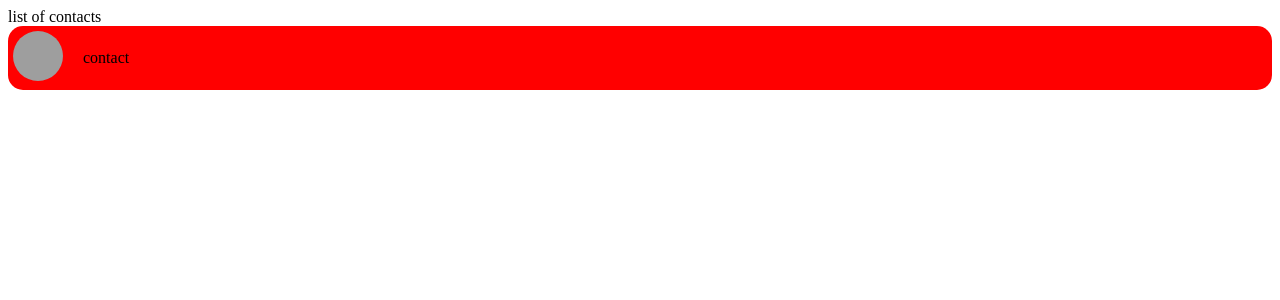
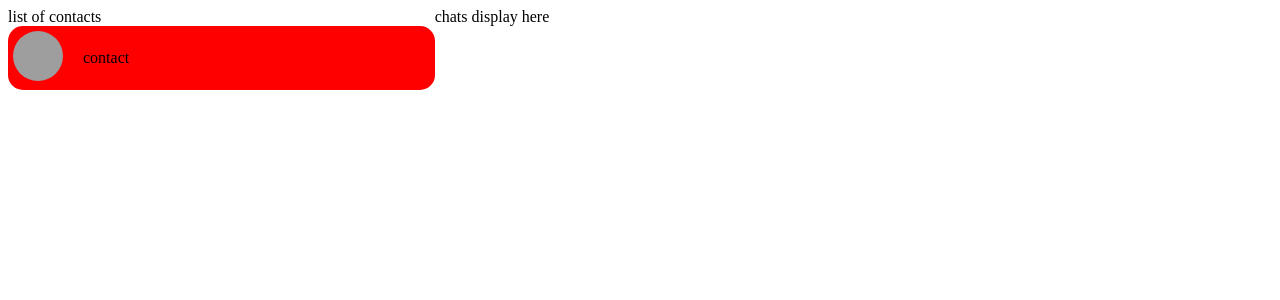
Before and after one commit to HarishAshwinRaj/repo-react-chatapp, a React (Create React App) app: page / in a window 1280 px wide. Shown: the top 300 px of the page. Built offline with nearby package versions, Linux system fonts and the light colour scheme; grey boxes are pictures that could not be loaded.

Commit message:
create-chat-screen chat screen is added and some responsiveness is added as well

```diff
--- a/src/components/Home.js
+++ b/src/components/Home.js
@@ -1,10 +1,17 @@
 import React from "react";
 import ListContact from "./ListContact";
+import ChatComponent from "./ChatComponent";
+import useWindowDim from "../custHoos/usewindow";
 
 const Home = () => {
+  const { width, height } = useWindowDim();
+  console.log(width, "width");
   return (
-    <div style={{ flexDirection: "columns" }}>
-      <ListContact />
+    <div style={{ display: "flex", flexDirection: "row" }}>
+      <div style={{ width: width < 700 ? width : width / 3 }}>
+        <ListContact />
+      </div>
+      {width > 700 && <ChatComponent />}
     </div>
   );
 };
--- a/src/custHoos/usewindow.js
+++ b/src/custHoos/usewindow.js
@@ -1,28 +1,25 @@
 import { useState, useEffect } from "react";
-
 
 function getWindowDimensions() {
   const { innerWidth: width, innerHeight: height } = window;
+  //console.log(width, "width");
   return {
     width,
     height
   };
 }
 
-export function useWindowDim() {
-  const [windim,setwindim] = useState(getWindowDimensions());
-  useEffect(()=>{
-function setsize (){
-  setwindim(getWindowDimensions());
+export default function useWindowDim() {
+  const [windim, setwindim] = useState(getWindowDimensions());
+  useEffect(() => {
+    function setsize() {
+      setwindim(getWindowDimensions());
+    }
+    window.addEventListener("resize", setsize);
+    return () => {
+      window.removeEventListener("resize", setsize);
+    };
+  }, []);
+
+  return windim;
 }
-window.addEventListener('resize',setsize);
-return ()=>{
-  window.removeEventListener('resize',setsize);
-}
-
-
-  }[]);
-
-return windim;
-
-}
```
